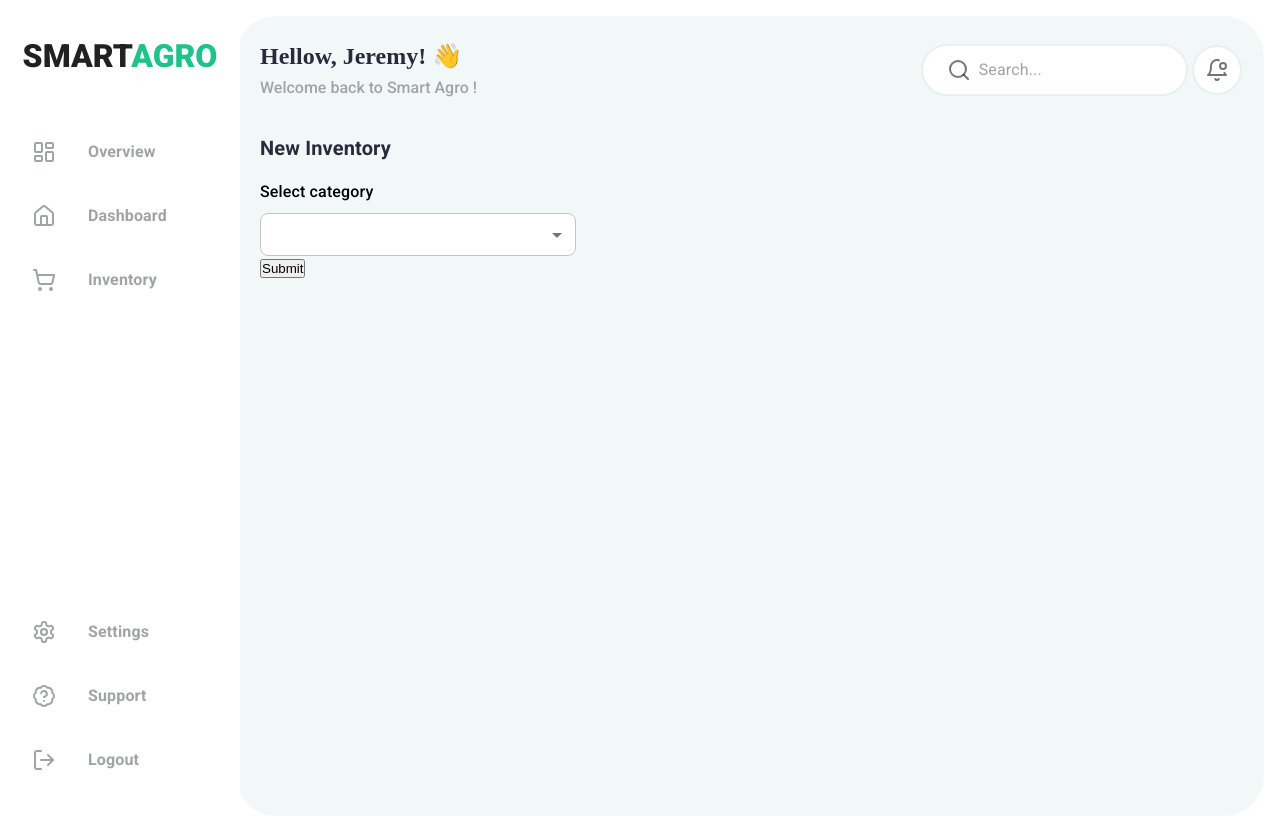
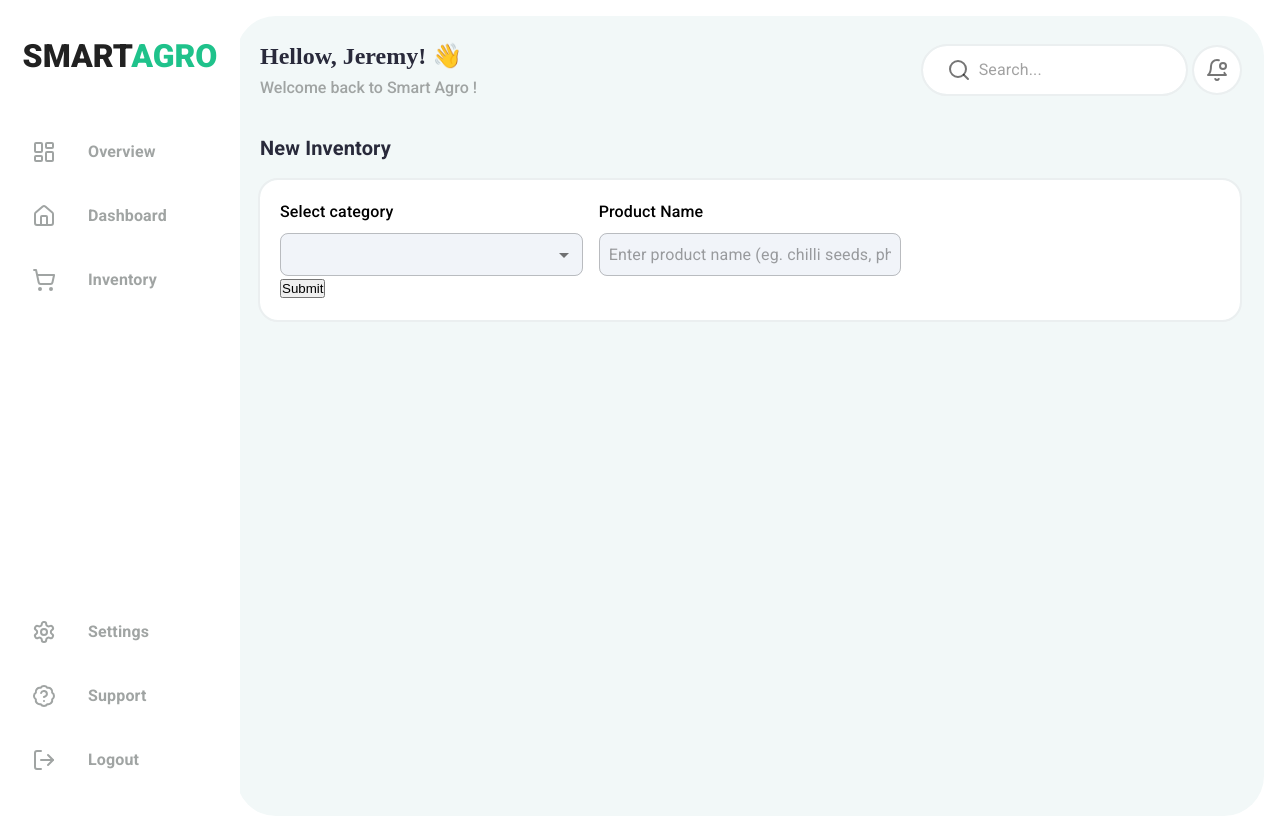
Before and after one commit to SambhajiShinde1234/saas-web-application-smart-agro, a React (Vite) app: page /inventory/new in a window 1280 px wide. Built offline with nearby package versions, Linux system fonts and the light colour scheme.

Commit message:
added reusable TextField component

```diff
--- a/src/components/styled/styled.jsx
+++ b/src/components/styled/styled.jsx
@@ -14,6 +14,7 @@ import {
   FormHelperText,
   InputLabel,
   Select,
+  TextField,
 } from '@mui/material';
 
 // ui
@@ -23,32 +24,39 @@ export const TextFieldsWrapper = styled(Stack)(() => ({
   gap: '10px',
 }));
 
-// Styled FormControl
 export const StyledFormControl = styled(FormControl)(() => ({
   minWidth: '250px',
 }));
 
-// Styled Helper Text
 export const StyledFormHelperText = styled(FormHelperText)(() => ({
   color: '#ff1744',
   fontWeight: 500,
   margin: 0,
 }));
 
-// Styled Label
 export const StyledLabel = styled(InputLabel)(() => ({
   fontSize: '1rem',
   color: '#000',
   fontWeight: 500,
 }));
 
-// Styled Select
 export const StyledSelect = styled(Select)(() => ({
-  backgroundColor: '#FFF',
+  backgroundColor: '#F1F4F9',
   padding: '5px',
   borderRadius: '8px',
   '& .MuiSelect-select': {
     padding: '5px',
+  },
+}));
+
+export const StyledTextField = styled(TextField)(() => ({
+  backgroundColor: '#F1F4F9',
+  borderRadius: '8px',
+  '& .MuiInputBase-input': {
+    padding: '10px',
+  },
+  '& .MuiInputBase-root': {
+    borderRadius: '8px',
   },
 }));
 
--- /dev/null
+++ b/src/components/ui/DxTextField.jsx
@@ -0,0 +1,53 @@
+/* eslint-disable react/prop-types */
+import { Controller } from 'react-hook-form';
+import { InputAdornment } from '@mui/material';
+import {
+  StyledFormControl,
+  StyledFormHelperText,
+  TextFieldsWrapper,
+  StyledLabel,
+  StyledTextField,
+} from '../styled/styled';
+
+const DxTextField = ({
+  name,
+  label,
+  control,
+  placeholder = '',
+  startIcon,
+  endIcon,
+  errorMessage,
+  ...props
+}) => {
+  return (
+    <Controller
+      name={name}
+      control={control}
+      render={({ field }) => (
+        <TextFieldsWrapper>
+          <StyledLabel htmlFor={name}>{label}</StyledLabel>
+          <StyledFormControl error={!!errorMessage}>
+            <StyledTextField
+              {...field}
+              id={name}
+              placeholder={placeholder}
+              InputProps={{
+                startAdornment: startIcon && (
+                  <InputAdornment position="start">{startIcon}</InputAdornment>
+                ),
+                endAdornment: endIcon && (
+                  <InputAdornment position="end">{endIcon}</InputAdornment>
+                ),
+              }}
+              error={!!errorMessage}
+              {...props}
+            />
+            <StyledFormHelperText>{errorMessage}</StyledFormHelperText>
+          </StyledFormControl>
+        </TextFieldsWrapper>
+      )}
+    />
+  );
+};
+
+export default DxTextField;
--- a/src/pages/Inventory/components/NewInventory.jsx
+++ b/src/pages/Inventory/components/NewInventory.jsx
@@ -1,14 +1,16 @@
 import { useForm } from 'react-hook-form';
-import { StyledCardStack } from '../../../components/styled/styled';
+import { StyledCard, StyledCardStack } from '../../../components/styled/styled';
 import DxPrimaryTypography from '../../../components/ui/DxPrimaryTypography';
 import DxSelectField from '../../../components/ui/DxSelectField';
 import { Grid2 } from '@mui/material';
 import { yupResolver } from '@hookform/resolvers/yup';
 import * as yup from 'yup';
 import { INVENTORY_CATEGORIES } from '../../../constants/app-constant';
+import DxTextField from '../../../components/ui/DxTextField';
 
 const inventoryFormValidationSchema = yup.object({
   inventoryCategory: yup.string().required('Inventory category is required'),
+  name: yup.string().required('Product name is required'),
 });
 
 const NewInventory = () => {
@@ -27,7 +29,7 @@ const NewInventory = () => {
   return (
     <StyledCardStack>
       <DxPrimaryTypography variant="h6">New Inventory</DxPrimaryTypography>
-
+      <StyledCard>
         <form onSubmit={handleSubmit(onSubmit)}>
           <Grid2 container spacing={2}>
             <Grid2 size={{ md: 4 }}>
@@ -40,9 +42,39 @@ const NewInventory = () => {
                 errorMessage={errors.inventoryCategory?.message}
               />
             </Grid2>
+            <Grid2 size={{ md: 4 }}>
+              <DxTextField
+                name="name"
+                label="Product Name"
+                control={control}
+                placeholder="Enter product name (eg. chilli seeds, phosphate)"
+                errorMessage={errors.name?.message}
+              />
+            </Grid2>
+            {/* <Grid2 size={{ md: 4 }}>
+              <DxSelectField
+                name="inventoryCategory"
+                label="Select category"
+                control={control}
+                options={INVENTORY_CATEGORIES}
+                placeholder="Select a category"
+                errorMessage={errors.inventoryCategory?.message}
+              />
+            </Grid2>
+            <Grid2 size={{ md: 4 }}>
+              <DxSelectField
+                name="inventoryCategory"
+                label="Select category"
+                control={control}
+                options={INVENTORY_CATEGORIES}
+                placeholder="Select a category"
+                errorMessage={errors.inventoryCategory?.message}
+              />
+            </Grid2> */}
           </Grid2>
           <button type="submit">Submit</button>
         </form>
+      </StyledCard>
     </StyledCardStack>
   );
 };
```
Lines whose indentation alone changed are shown as unchanged.
